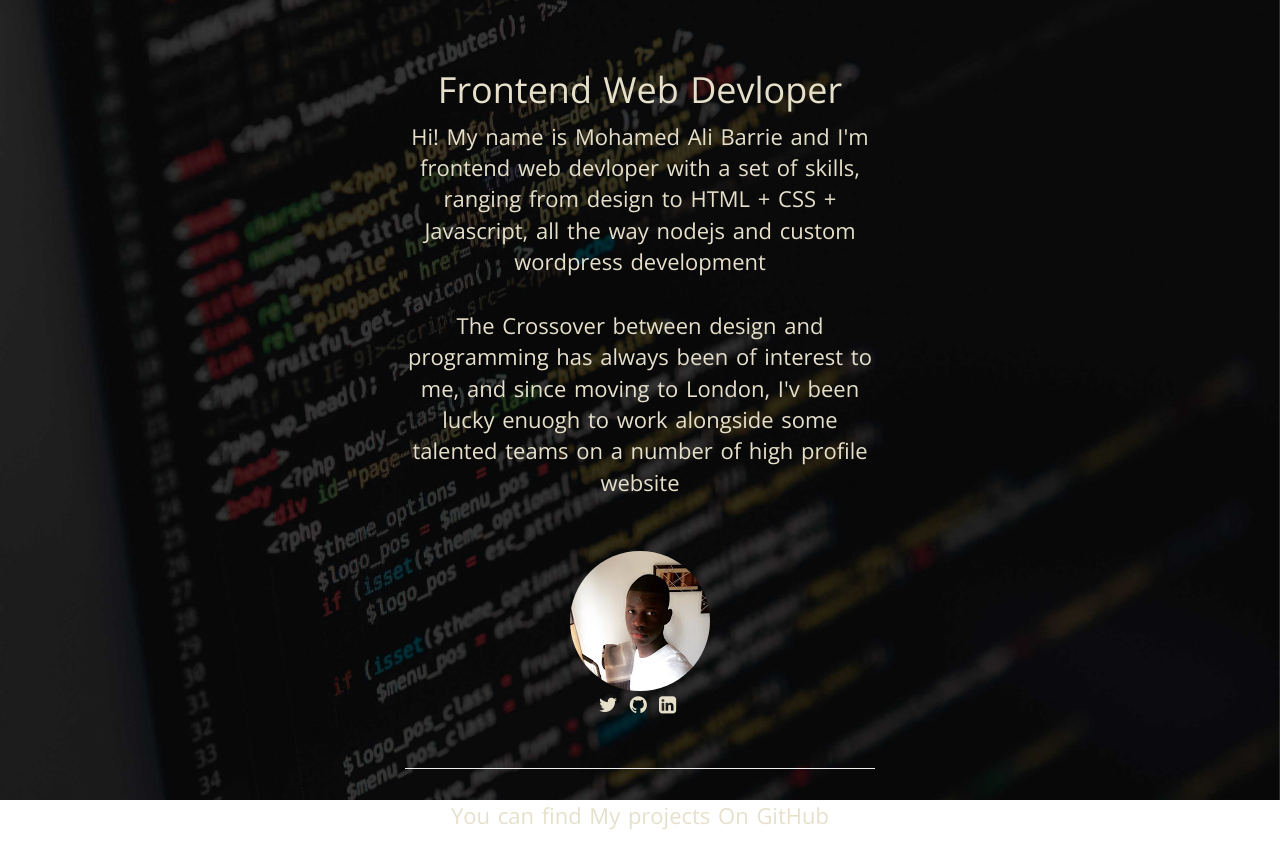
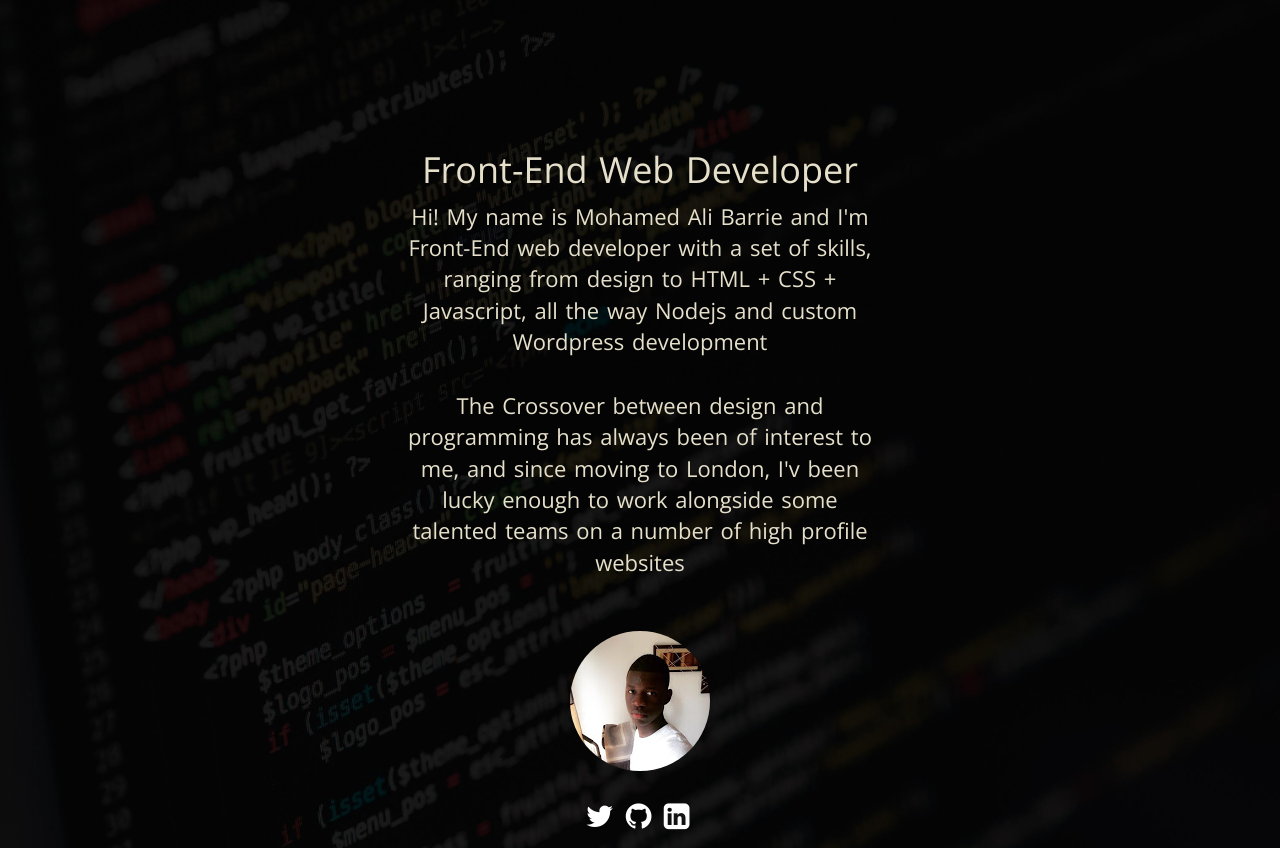
Before and after one commit to medalbarrie/Mysite, a website: page index.html in a window 1280 px wide. Shown: the top 848 px of the page. Drawn offline with nearby package versions, Linux system fonts and the light colour scheme.

Commit message:
update site

```diff
--- a/index.html
+++ b/index.html
@@ -19,10 +19,10 @@
   		 <div class="row">
   		 	 <div class="col-md-12 col-sm-12 col-xs-12 cover-text">
   		 	 <div class="my-text">
-  		 	 	 <h1>Frontend Web Devloper </h1>
-  		 	 	 <p>Hi! My name is Mohamed Ali Barrie and I'm frontend web devloper with a set of skills, ranging from design to HTML + CSS + Javascript, all the way nodejs and custom wordpress development  </p>
+  		 	 	 <h1>Front-End Web Developer </h1>
+  		 	 	 <p>Hi! My name is Mohamed Ali Barrie and I'm Front-End web developer with a set of skills, ranging from design to HTML + CSS + Javascript, all the way Nodejs and custom Wordpress development  </p>
 
-  		 	 	<p>The Crossover between design and programming has always been of interest to me, and since moving to London, I'v been lucky enuogh to work alongside some talented teams on a number of high profile website<p>
+  		 	 	<p>The Crossover between design and programming has always been of interest to me, and since moving to London, I'v been lucky enough to work alongside some talented teams on a number of high profile websites<p>
            </div>
   		 	 	 <img src="img/me.jpg" class="img-circle" alt="myface">
   		 	 	 <br>
--- a/js/script.js
+++ b/js/script.js
@@ -2,21 +2,10 @@
 	 $('.cover').addClass('animated rollIn');
 	 $('.cover-text').addClass('animated shake');
 
-   $('.icon').mouseover(function () {
-   	  $('i').toggleClass('animated zoomIn');
-   });
-
-   $('img').hover(function () {
-     $('img').toggleClass('animated zoomIn');
-   });
-
-  $('.lastP').hide();
   $('.my-text').hide();
 
   $("document").ready(function () {
-  	  $('.lastP').show(function () {
-  	  	 $('.lastP').addClass('animated slideInUp');
-  	  });
+
   	$('.my-text').show(function () {
   		 $('.my-text').addClass('animated slideInDown', 2000);
   	});
--- a/scss/style.scss
+++ b/scss/style.scss
@@ -9,17 +9,20 @@ body {
 body {
 	 font-family: 'Open Sans', sans-serif;
 	 font-size: 20px;
+
+
 }
 
 h1{
 	 margin: 0;
 	 padding: 0;
 	 color: $Main;
+
 }
 .cover {
 	 width: 100%;
-	 height: 100vh;
-	 background-image: url(img/background.jpg);
+	 height: 1000px;
+	 background-image:linear-gradient(rgba(0, 0, 0, 0.60), rgba(0, 0, 0, 0.50)), url(img/background.jpg);
 	 background-size: cover;
 	 background-position: center center;
 	 .cover-text {
@@ -31,7 +34,7 @@ h1{
 	 	  margin-left: -250px;
 	 	  margin-top: -250px;
 	 	  text-align: center;
-	 	  color: white;
+	 	  color: $Main;
 	 	  word-spacing: 2px;
 	 	  p {
 	 	  	 text-align: center;
@@ -45,16 +48,23 @@ h1{
 
 .img-circle {
 	 border-radius: 50%;
+	 &:hover {
+	 	transform:scale(1.3);
+	 	transition: .3 all ease-out;
+	 }
 }
 
 .icon	{
+	   margin-top: 30px;
 	 a {
 	 	 text-decoration:none;
 	 	 margin-right: 5px;
 
+
 	 	 i {
-	 	 	 font-size: 20px;
-	 	 	 color: $Main;
+
+	 	 	 font-size: 30px;
+	 	 	 color: #fff;
 	 	 	  &:hover {
 	 	 	 color: $higlight;
 	 	 }
```
Also changed, not shown: css/style.css.
